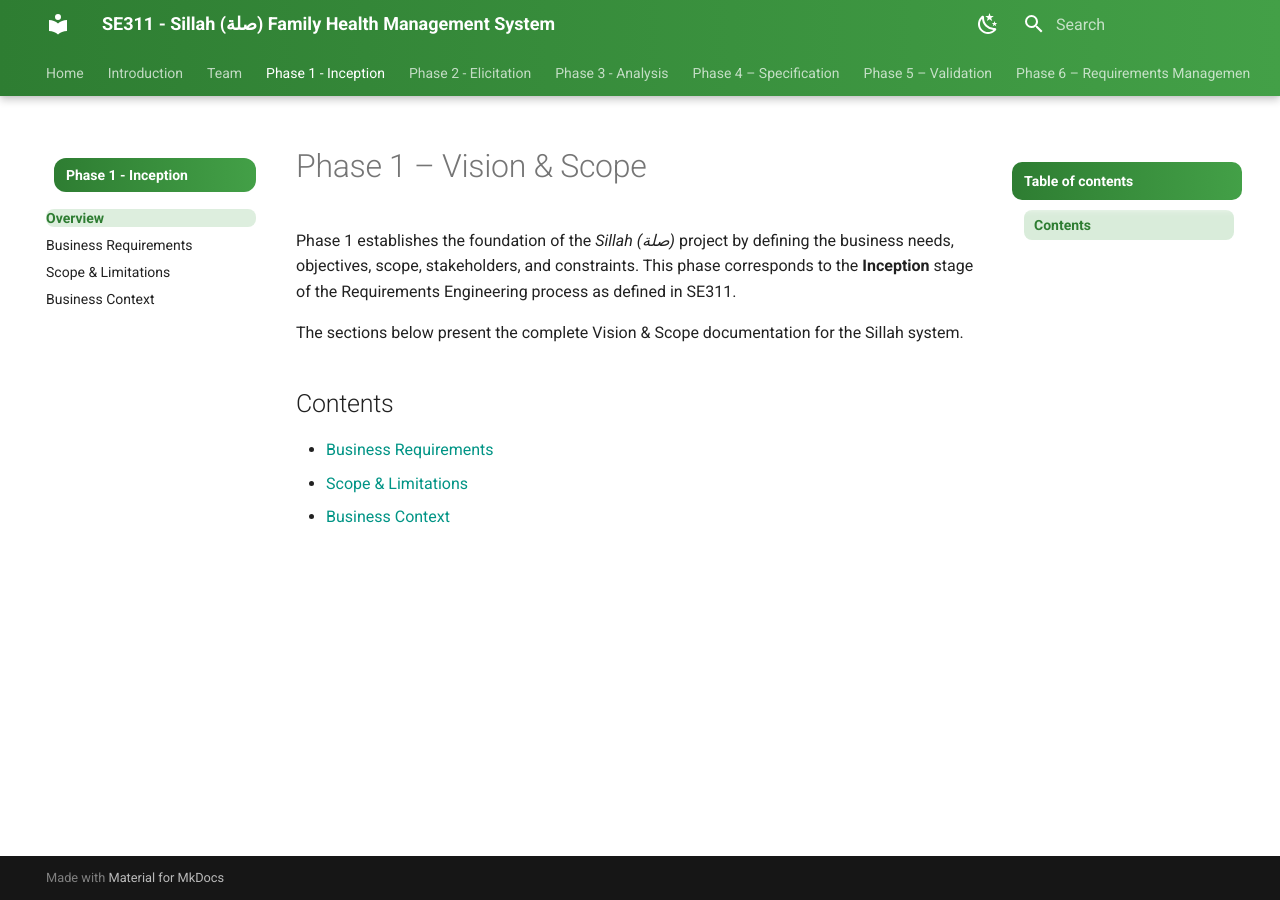
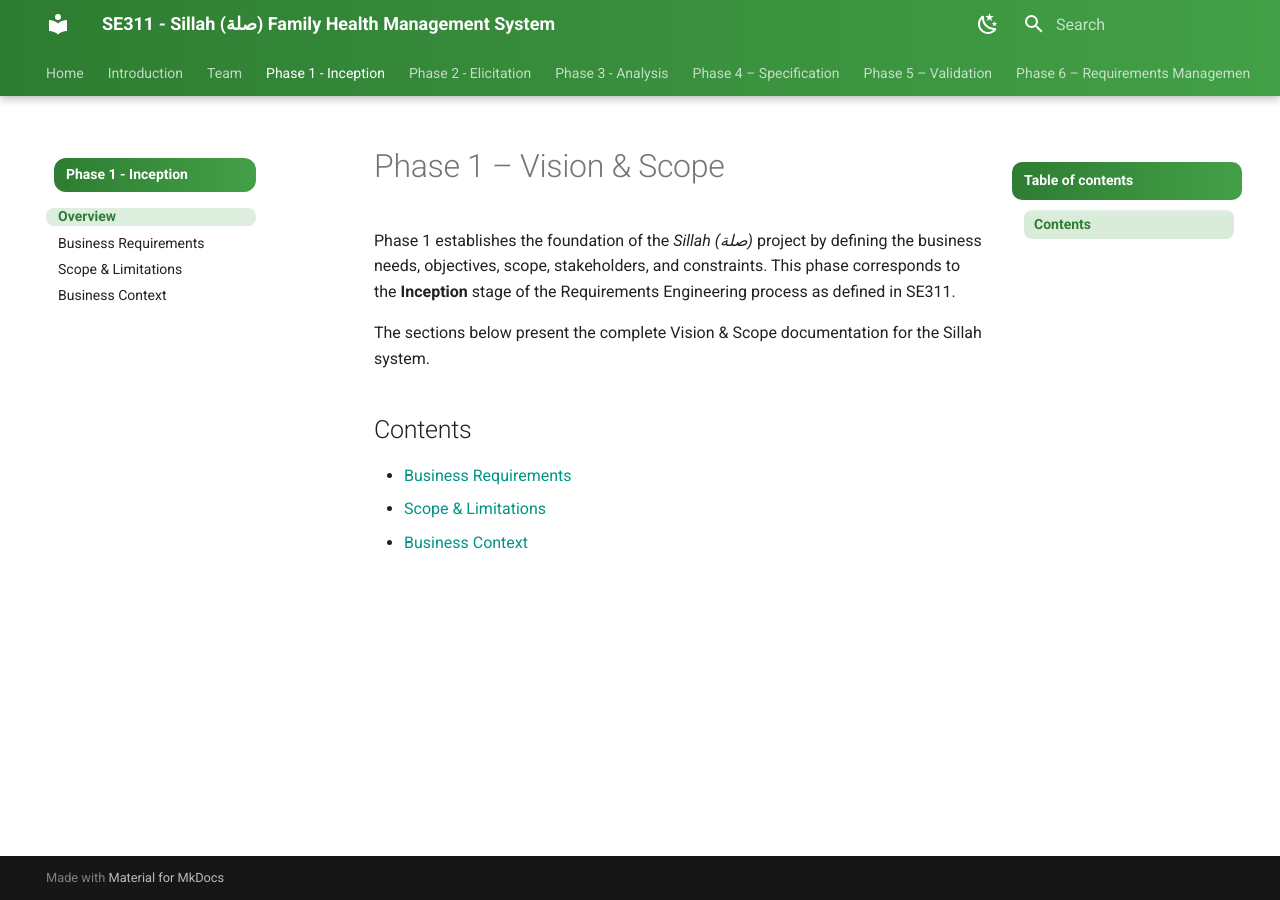
Before and after one commit to Shoug-Alomran/SE311-Software-Requirements-Analysis, an MkDocs documentation site: the page built from docs/Phase 1 - Inception/index.md, in a window 1280 px wide. Built offline with MkDocs 1.6.1 and Material for MkDocs 9.7.7, drawn with Linux system fonts in a browser that asks for light colours.

Commit message:
Update extra.css

```diff
--- a/docs/styles/extra.css
+++ b/docs/styles/extra.css
@@ -3,13 +3,11 @@
   --green-2: #43a047;
 }
 
-/* Header */
 .md-header {
   background: linear-gradient(90deg, var(--green-1), var(--green-2)) !important;
   color: #fff !important;
 }
 
-/* Top tabs */
 .md-tabs {
   background: linear-gradient(90deg, var(--green-1), var(--green-2)) !important;
 }
@@ -19,7 +17,6 @@
   background: transparent !important;
 }
 
-/* Header icons & search */
 .md-search__form,
 .md-search__input,
 .md-search__icon,
@@ -28,12 +25,10 @@
   color: #fff !important;
 }
 
-/* Tabs hover */
 .md-tabs__link:hover {
   background-color: rgba(255, 255, 255, 0.15) !important;
 }
 
-/* Sidebar links reset */
 .md-nav--primary .md-nav__link {
   background: transparent !important;
   color: inherit !important;
@@ -41,12 +36,11 @@
   border-radius: 8px !important;
 }
 
-/* Sidebar section headers */
 .md-nav--primary .md-nav__item--section > .md-nav__title,
 .md-nav--primary .md-nav__item--section > .md-nav__link {
   display: flex !important;
   align-items: center !important;
-  width: calc(100% - 16px) !important;
+  width: auto !important;
   margin: 8px !important;
   padding: 8px 12px !important;
   background: linear-gradient(90deg, var(--green-1), var(--green-2)) !important;
@@ -54,22 +48,27 @@
   border-radius: 12px !important;
   font-weight: 700 !important;
   box-sizing: border-box !important;
+  min-width: 0 !important;
+  overflow: visible !important;
+  white-space: normal !important;
+  word-break: break-word !important;
+  overflow-wrap: anywhere !important;
+  line-height: 1.25 !important;
 }
 
 .md-nav--primary .md-nav__item--section > .md-nav__title .md-nav__button {
   margin-left: auto !important;
   background: transparent !important;
   color: inherit !important;
+  flex: 0 0 auto !important;
 }
 
-/* Active sidebar link */
 .md-nav--primary .md-nav__link--active {
   background-color: rgba(67, 160, 71, 0.18) !important;
   color: var(--green-1) !important;
   font-weight: 700 !important;
 }
 
-/* TOC */
 .md-nav--secondary {
   padding-top: 12px !important;
 }
@@ -97,3 +96,37 @@
   color: var(--green-1) !important;
   font-weight: 700 !important;
 }
+
+.md-sidebar__scrollwrap {
+  overflow-y: auto !important;
+  overflow-x: hidden !important;
+}
+
+.md-sidebar,
+.md-sidebar__inner,
+.md-nav--primary {
+  overflow: visible !important;
+}
+
+.md-nav__link,
+.md-nav__title,
+.md-tabs__link {
+  overflow: visible !important;
+  text-overflow: clip !important;
+}
+
+.md-nav__link,
+.md-nav__title {
+  white-space: normal !important;
+  word-break: break-word !important;
+  overflow-wrap: anywhere !important;
+  line-height: 1.25 !important;
+  padding-left: 0.6rem !important;
+  padding-right: 0.6rem !important;
+}
+
+@media (min-width: 76.25em) {
+  .md-sidebar--primary {
+    width: 16rem !important;
+  }
+}
```
